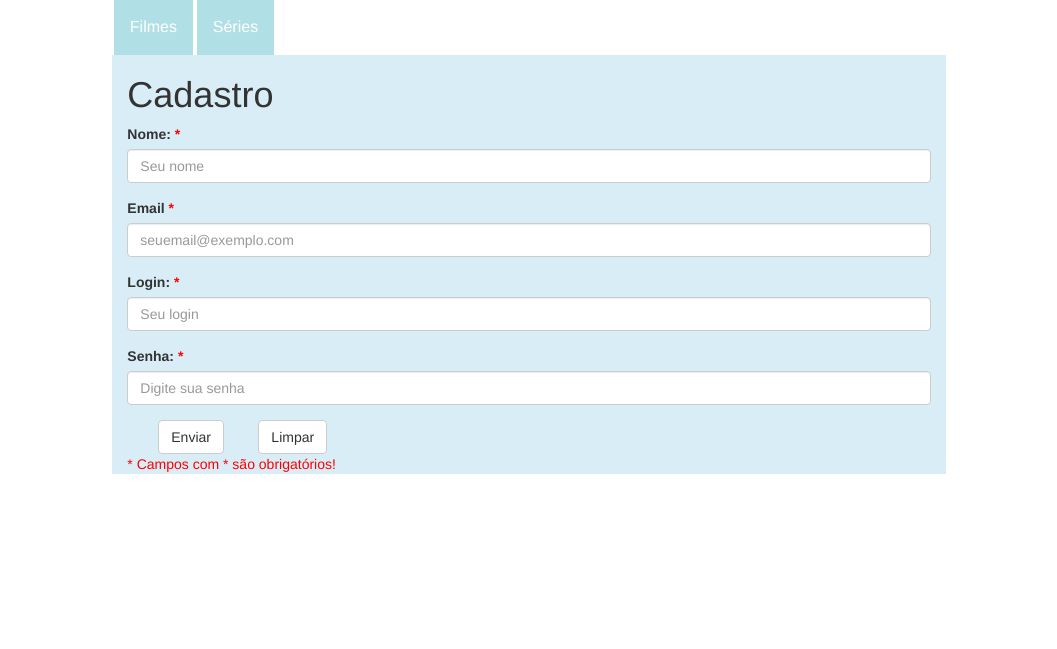
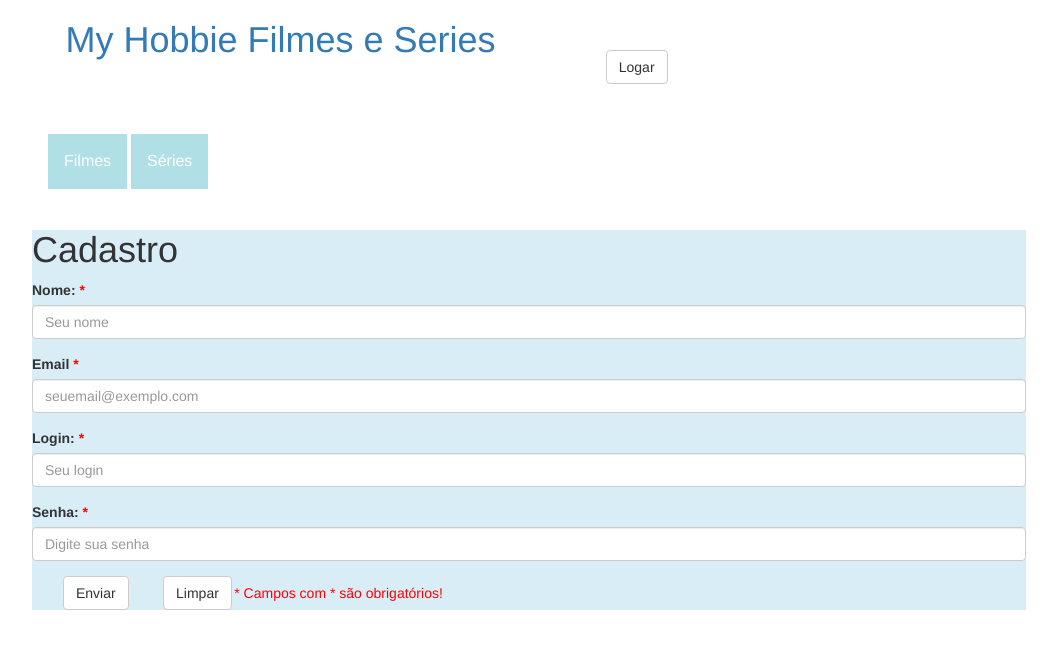
Before and after one commit to ltdagabriel/Projeto-BD, a PHP site: page /cadastro.html in a window 1280 px wide. Shown: the top 649 px of the page, without its empty margins (111-1168 px from the left). Run offline with PHP 8.4, Linux system fonts and the light colour scheme; some libraries are stand-ins or nearby versions.

Commit message:
coisa de louco

```diff
--- a/site/cadastro.html
+++ b/site/cadastro.html
@@ -14,11 +14,33 @@
 
 
 </head>
-<body>
-<div id="logo"></div>
-<div id='menu' class="col-lg-12 col-md-12 container">
+<div id="logo" class="col-lg-12 col-md-12 col-sm-12">
+	<div id="logo" class="logo col-lg-6 col-md-6 col-sm-6 text-center">
+		<a href="index.html"><h1>My Hobbie Filmes e Series</h1></a>
+	</div>
+	<div class=" espaco col-lg-4 col-md-4 col-sm-4">
+		<div class="logo col-lg-6 col-md-6 col-sm-6 text-center">
+		<a class="text-center btn btn-default" role="button" data-toggle="collapse" href="#login" aria-expanded="false" aria-controls="login">
+			Logar
+		</a>
+		</div>
+	</div>
+	<div id="login" class="collapse">
+		<form class="form-inline">
+			<div class="form-group">
+				<label class="sr-only" for="exampleInputName2">Login</label>
+				<input type="email" class="form-control" id="exampleInputName2" placeholder="Login">
+			</div>
+			<div class="form-group">
+				<label class="sr-only" for="exampleInputPassword3">Password</label>
+				<input type="password" class="form-control" id="exampleInputPassword3" placeholder="Senha">
+			</div>
+			<button type="submit" class="btn btn-default">Login</button>
+		</form>
+	</div>
+</div>
+<div id='menu' class="col-lg-12 col-md-12 container navbar ">
 	<div class="col-lg-12 col-md-12 container">
-		<div class="col-md-2 com-sm-1 col-lg-2"></div>
 			<div class="dropdown">
 				<button onclick="myFunction()" class="dropbtn">Filmes</button>
 				<div id="myDropdown" class="dropdown-content">
@@ -39,9 +61,8 @@
 		</div>
 	</div>
 </div>
-<div class="col-lg-12 col-md-12 container">
-<div class="col-md-2 com-sm-1 col-lg-2"></div>
-	<div id='conteudo' class="col-md-8 col-sm-10 com-lg-8 container center-block bg-info">
+<div class="col-lg-12 col-md-12 col-sm-12 container">
+	<div id='conteudo' class="bg-info">
 		<h1>Cadastro</h1>
 
 		<form id="cadastro" name="cadastro" method="post" action="cadastro.php" onsubmit="return validaCampo(); return false;">
@@ -72,14 +93,17 @@
 						  <button name="limpar" type="reset" class="btn btn-default">Limpar</button>
 						</div>
 					</div>
-				<div>
+					<div class="form-group">
 					<span class="style1" style="color:red">* Campos com * s&atilde;o obrigat&oacute;rios!          </span>
+					</div>
+				</div>
 		</form>
 	</div>
 </div>
 	<script src="style/js/jquery.js"></script>
 	<script type='text/javascript'  src ="style\js\include.js">	</script>
 	<script src="style/js/bootstrap.js"></script>
+	<script src="style/js/bootstrap.min.js"></script>
 	<script src="style/js/navbar-animation-fix.js"></script>
 </body>
 </html>
--- a/site/cadastro.php
+++ b/site/cadastro.php
@@ -34,8 +34,8 @@ if (!$banco)
 
 
 
-$query = "INSERT INTO `clientes` ( `nome` , `email` , `sexo` , `ddd` , `telefone` , `endereço` , `cidade` , `estado` , `bairro` , `país` , `login` , `senha` , `news` , `id` )
-VALUES ('$nome', '$email', '$sexo', '$ddd', '$tel', '$endereco', '$cidade', '$estado', '$bairro', '$pais', '$login', '$senha', '$news', '')";
+$query = "INSERT INTO `usuario` ( `nome` , `email` , `login` , `senha` )
+VALUES ('$nome', '$email','$login', '$senha',)";
 
 mysql_query($query,$conexao);
 
--- a/site/style/css/layout.css
+++ b/site/style/css/layout.css
@@ -1,3 +1,7 @@
+body{
+	margin-left:10%;
+	margin-right:10%;
+}
 .dropbtn {
     background-color: powderblue;
     color: white;
@@ -5,6 +9,10 @@
     font-size: 16px;
     border: none;
     cursor: pointer;
+}
+.espaco{
+	padding: 5%;
+
 }
 
 .dropbtn:hover, .dropbtn:focus {
@@ -15,11 +23,7 @@
     position: relative;
     display: inline-block;
 }
-#menu{
-	position: relative;
-	width:96%;
-	position:2%;
-}
+
 
 .dropdown-content {
     display: none;
```
Also changed, not shown: script.sql (+20 -19 lines), site/index.html (+34 -5 lines). Lines whose indentation alone changed are shown as unchanged.
